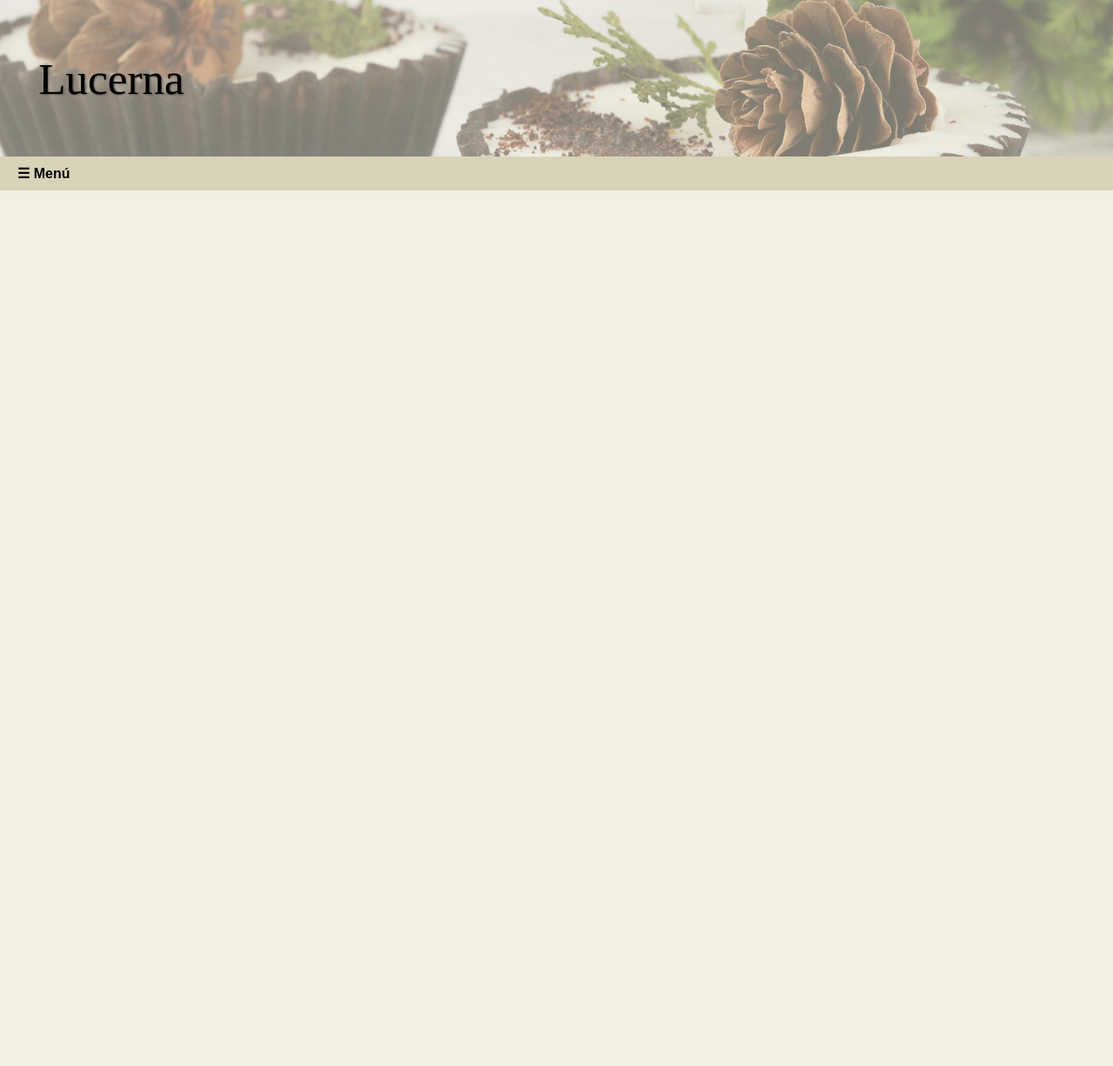
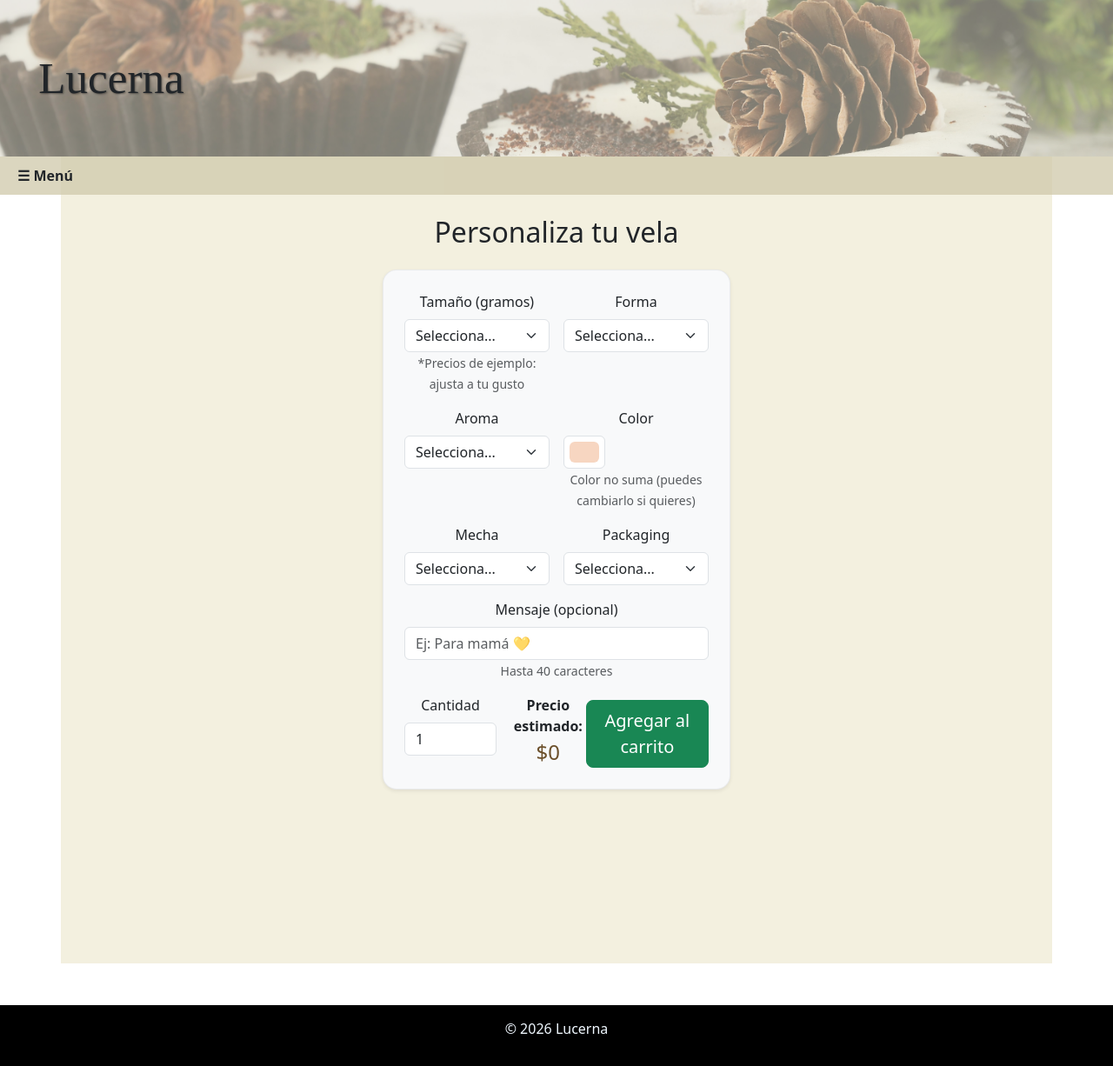
Before and after one commit to Loren-r/Lucerna-Web, a PHP site: page /Lucerna/personaliza.html in a window 1280 px wide. Shown: the whole page at 87% size. Before the commit the page ends 219 px from the top, so only its background shows below. Run offline with PHP 8.4, Linux system fonts and the light colour scheme.

Commit message:
personaliza tu velita

```diff
--- a/Lucerna/personaliza.html
+++ b/Lucerna/personaliza.html
@@ -5,6 +5,7 @@
     <meta name="viewport" content="width=device-width, initial-scale=1.0">
     <title>Lucerna web</title>
     <link rel="stylesheet" href="style.css">
+    <link href="https://cdn.jsdelivr.net/npm/bootstrap@5.3.3/dist/css/bootstrap.min.css" rel="stylesheet">
 </head>
 <body>
     <div class="top-bar">
@@ -40,9 +41,229 @@
     </script>
 
     </nav>
+
+<section id="personaliza" class="personaliza container my-5">
+  <h2 class="text-center mb-4">Personaliza tu vela</h2>
+
+  <form id="formPersonaliza" class="p-4 rounded-4 shadow-sm bg-light">
+
+    <div class="row g-3">
+      <div class="col-md-6">
+        <label class="form-label">Tamaño (gramos)</label>
+        <select id="gramos" class="form-select" required>
+          <option value="" disabled selected>Selecciona...</option>
+          <option value="100" data-precio="4500">100g</option>
+          <option value="150" data-precio="6000">150g</option>
+          <option value="200" data-precio="7500">200g</option>
+        </select>
+        <small class="text-muted">*Precios de ejemplo: ajusta a tu gusto</small>
+      </div>
+
+      <div class="col-md-6">
+        <label class="form-label">Forma</label>
+        <select id="forma" class="form-select" required>
+          <option value="" disabled selected>Selecciona...</option>
+          <option value="Postre" data-extra="800">Postre (+$800)</option>
+          <option value="Flor" data-extra="700">Flor (+$700)</option>
+          <option value="Clásica" data-extra="0">Clásica (+$0)</option>
+        </select>
+      </div>
+
+      <div class="col-md-6">
+        <label class="form-label">Aroma</label>
+        <select id="aroma" class="form-select" required>
+          <option value="" disabled selected>Selecciona...</option>
+          <option value="Vainilla" data-extra="0">Vainilla</option>
+          <option value="Lavanda" data-extra="0">Lavanda</option>
+          <option value="Frutilla" data-extra="0">Frutilla</option>
+          <option value="Café" data-extra="500">Café premium (+$500)</option>
+        </select>
+      </div>
+
+      <div class="col-md-6">
+        <label class="form-label">Color</label>
+        <input id="color" type="color" class="form-control form-control-color" value="#f7d6c1" title="Elige un color">
+        <small class="text-muted">Color no suma (puedes cambiarlo si quieres)</small>
+      </div>
+
+      <div class="col-md-6">
+        <label class="form-label">Mecha</label>
+        <select id="mecha" class="form-select" required>
+          <option value="" disabled selected>Selecciona...</option>
+          <option value="Algodón" data-extra="0">Algodón (+$0)</option>
+          <option value="Madera" data-extra="600">Madera (+$600)</option>
+        </select>
+      </div>
+
+      <div class="col-md-6">
+        <label class="form-label">Packaging</label>
+        <select id="pack" class="form-select" required>
+          <option value="" disabled selected>Selecciona...</option>
+          <option value="Sin caja" data-extra="0">Sin caja (+$0)</option>
+          <option value="Caja regalo" data-extra="900">Caja regalo (+$900)</option>
+          <option value="Caja premium" data-extra="1500">Caja premium (+$1500)</option>
+        </select>
+      </div>
+
+      <div class="col-12">
+        <label class="form-label">Mensaje (opcional)</label>
+        <input id="mensaje" type="text" class="form-control" maxlength="40" placeholder="Ej: Para mamá 💛">
+        <small class="text-muted">Hasta 40 caracteres</small>
+      </div>
+
+      <div class="col-md-4">
+        <label class="form-label">Cantidad</label>
+        <input id="cantidad" type="number" class="form-control" value="1" min="1" max="20" required>
+      </div>
+
+      <div class="col-md-8 d-flex align-items-end justify-content-between">
+        <div>
+          <div class="fw-bold">Precio estimado:</div>
+          <div id="precioEstimado" class="fs-4">$0</div>
+        </div>
+
+        <button type="submit" class="btn btn-success btn-lg">
+          Agregar al carrito
+        </button>
+      </div>
+    </div>
+
+  </form>
+</section>
+
+
+
     <footer>
         <p>&copy; 2026 Lucerna</p>
     </footer>
     </main>
+
+    <script>
+/* ====== TU CARRITO (ya lo tienes) ====== */
+let carrito = [];
+let total = 0;
+
+function agregarAlCarrito(nombre, precio) {
+  carrito.push({ nombre, precio });
+  total += precio;
+  mostrarCarrito();
+}
+
+function mostrarCarrito() {
+  const lista = document.getElementById("carrito");
+  const totalTexto = document.getElementById("total");
+
+  lista.innerHTML = "";
+
+  carrito.forEach((producto, index) => {
+    const li = document.createElement("li");
+
+    li.innerHTML = `
+      ${producto.nombre} - $${producto.precio}
+      <button onclick="eliminarProducto(${index})" style="margin-left: 10px;">
+        ❌
+      </button>
+    `;
+
+    lista.appendChild(li);
+  });
+
+  totalTexto.textContent = "Total: $" + total;
+}
+
+function eliminarProducto(index) {
+  total -= carrito[index].precio;
+  carrito.splice(index, 1);
+  mostrarCarrito();
+}
+
+/* ====== PERSONALIZADOR ====== */
+function getOptionExtra(selectId) {
+  const sel = document.getElementById(selectId);
+  const opt = sel.options[sel.selectedIndex];
+  return opt ? Number(opt.dataset.extra || 0) : 0;
+}
+
+function getBasePriceFromGrams() {
+  const sel = document.getElementById("gramos");
+  const opt = sel.options[sel.selectedIndex];
+  return opt ? Number(opt.dataset.precio || 0) : 0;
+}
+
+function formatearCLP(num) {
+  // si te da lata, puedes dejar "$" + num
+  return "$" + Number(num).toLocaleString("es-CL");
+}
+
+function calcularPrecioPersonalizado() {
+  const base = getBasePriceFromGrams();
+  const extraForma = getOptionExtra("forma");
+  const extraAroma = getOptionExtra("aroma");
+  const extraMecha = getOptionExtra("mecha");
+  const extraPack = getOptionExtra("pack");
+
+  const cantidad = Number(document.getElementById("cantidad").value || 1);
+
+  const unitario = base + extraForma + extraAroma + extraMecha + extraPack;
+  const totalCalc = unitario * cantidad;
+
+  document.getElementById("precioEstimado").textContent = formatearCLP(totalCalc);
+
+  return { unitario, totalCalc };
+}
+
+function construirDescripcionPersonalizada() {
+  const gramos = document.getElementById("gramos").value;
+  const forma = document.getElementById("forma").value;
+  const aroma = document.getElementById("aroma").value;
+  const mecha = document.getElementById("mecha").value;
+  const pack = document.getElementById("pack").value;
+  const mensaje = document.getElementById("mensaje").value.trim();
+  const cantidad = Number(document.getElementById("cantidad").value || 1);
+
+  let desc = `Vela personalizada (${gramos}g, ${forma}, aroma ${aroma}, mecha ${mecha}, ${pack})`;
+  if (mensaje) desc += ` - Mensaje: "${mensaje}"`;
+  if (cantidad > 1) desc += ` x${cantidad}`;
+
+  return desc;
+}
+
+// recalcular cuando cambie algo
+["gramos","forma","aroma","mecha","pack","cantidad"].forEach(id => {
+  const el = document.getElementById(id);
+  if (el) el.addEventListener("change", calcularPrecioPersonalizado);
+  if (el && id === "cantidad") el.addEventListener("input", calcularPrecioPersonalizado);
+});
+
+// submit: agregar al carrito
+const form = document.getElementById("formPersonaliza");
+if (form) {
+  form.addEventListener("submit", (e) => {
+    e.preventDefault();
+
+    // valida mínimos
+    if (!document.getElementById("gramos").value ||
+        !document.getElementById("forma").value ||
+        !document.getElementById("aroma").value ||
+        !document.getElementById("mecha").value ||
+        !document.getElementById("pack").value) {
+      alert("Completa las opciones antes de agregar al carrito 🕯️");
+      return;
+    }
+
+    const { totalCalc } = calcularPrecioPersonalizado();
+    const desc = construirDescripcionPersonalizada();
+
+    agregarAlCarrito(desc, totalCalc);
+
+    // opcional: resetear
+    form.reset();
+    document.getElementById("precioEstimado").textContent = "$0";
+  });
+
+  // primer cálculo por si acaso
+  calcularPrecioPersonalizado();
+}
+</script>
 </body>
 </html>
--- a/Lucerna/style.css
+++ b/Lucerna/style.css
@@ -90,7 +90,7 @@ nav a {
 
 /* ESPACIO RESERVADO para header + nav */
 main {
-    padding-top: 260px; /* 180px header + ~80px nav */
+    padding-top: 320px; /* 180px header + ~80px nav */
      background-color: #F3F0DF;
 }
 
@@ -231,6 +231,23 @@ textarea {
 }
 
 
+.personaliza form {
+  background: rgba(255,255,255,0.7);
+  border: 1px solid rgba(0,0,0,0.06);
+
+}
+
+.personaliza {
+    padding: 200px;
+}
+
+#precioEstimado {
+  color: #6b4f2a; /* cafecito aesthetic */
+}
+
+
+
+
 
 /* =========================
    FOOTER
```
